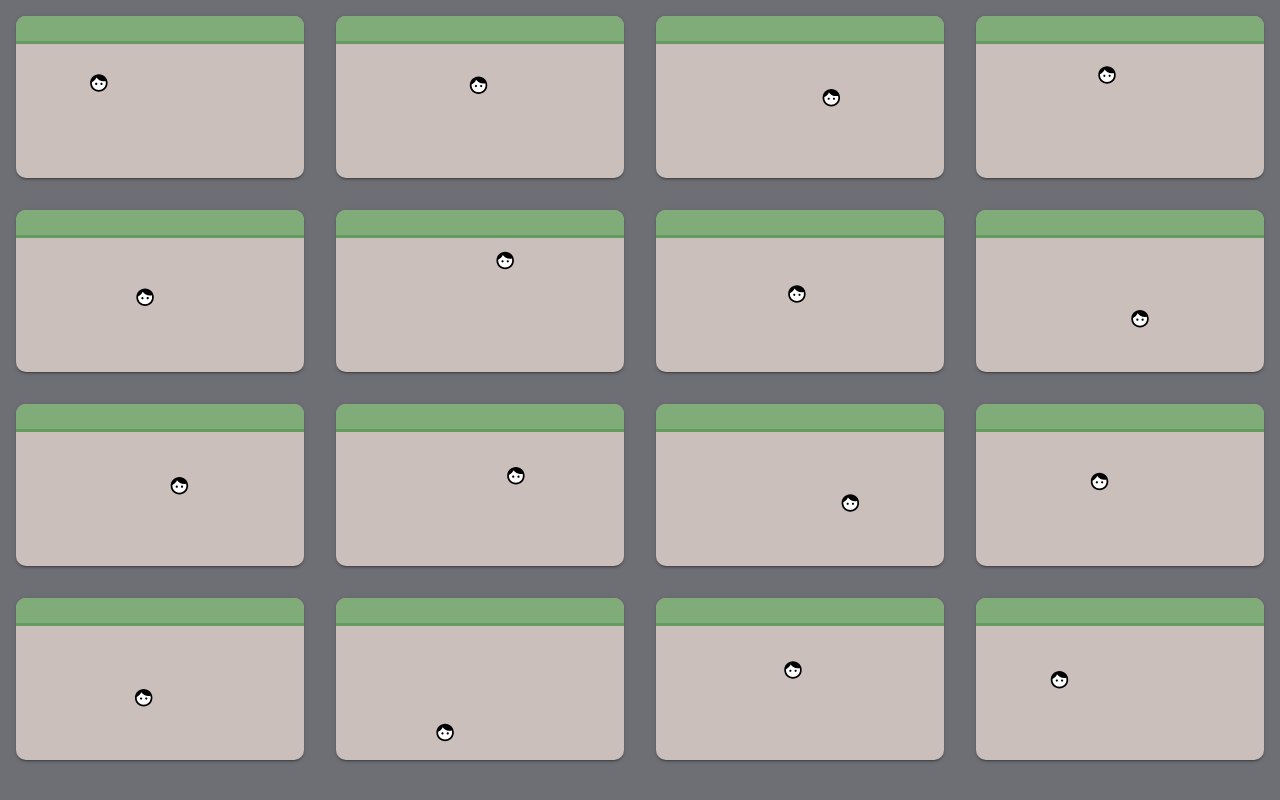
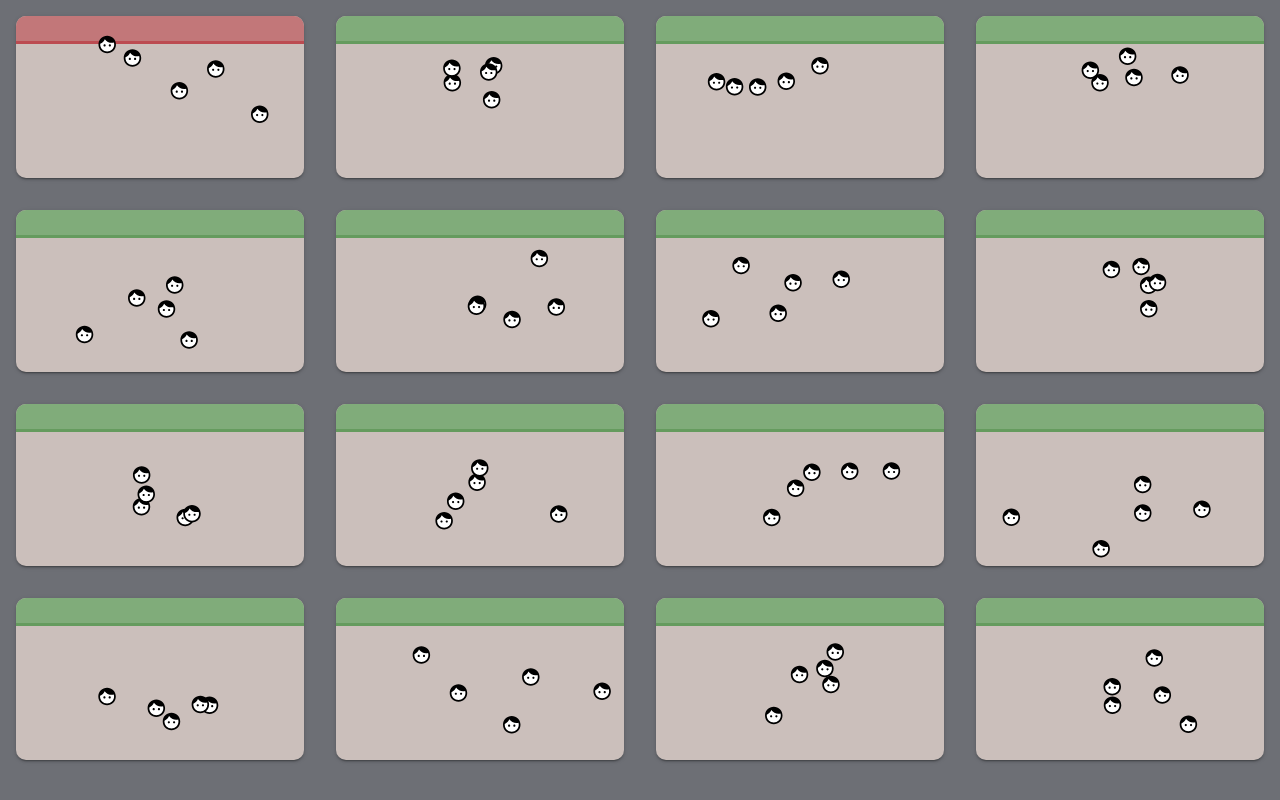
Before and after one commit to Dmitry-Zorin/motion, a React (Create React App) app: page / in a window 1280 px wide. Built offline with nearby package versions, Linux system fonts and the light colour scheme.

Commit message:
Add support for multiple people

```diff
--- a/src/CameraObjects.js
+++ b/src/CameraObjects.js
@@ -2,13 +2,17 @@ import {useState} from "react"
 import Human from "./Human"
 import Train from "./Train"
 
+const numberOfPeople = 5
+
 const CameraObjects = ({index, large, height}) => {
-    const [isCloseToDoors, setIsCloseToDoors] = useState(false)
+    const [isCloseToDoors, setIsCloseToDoors] = useState([...Array(numberOfPeople).keys()].map(() => false))
 
     return (
         <>
             <Train {...{large, isCloseToDoors}}/>
-            <Human {...{index, large, height, setIsCloseToDoors}}/>
+            {isCloseToDoors.map((_, i) => (
+                <Human key={i} num={i} {...{index, large, height, setIsCloseToDoors}}/>
+            ))}
         </>
     )
 }
--- a/src/Human.js
+++ b/src/Human.js
@@ -3,12 +3,12 @@ import {motion} from "framer-motion"
 import {useContext} from "react"
 import CoordsContext from "./CoordsContext"
 
-const Human = ({index, height = 0.9 * window.innerHeight, large, setIsCloseToDoors}) => {
-    let {x, y} = useContext(CoordsContext)[index - 1]
+const Human = ({num, index, height = 0.9 * window.innerHeight, large, setIsCloseToDoors}) => {
+    let {x, y} = useContext(CoordsContext)[index - 1][num]
     let size, diff, trainHeight
 
     if (large) {
-        size = 30
+        size = 60
         diff = 6
         trainHeight = 115
     } else {
@@ -20,7 +20,11 @@ const Human = ({index, height = 0.9 * window.innerHeight, large, setIsCloseToDoo
     x = x * 16 / 9 * height - size / 2 + diff
     y = y * height - size / 2 + diff
 
-    setIsCloseToDoors(y < trainHeight)
+    setIsCloseToDoors(e => {
+        const newE = [...e]
+        newE[num] = y < trainHeight
+        return newE[num] === e[num] ? e : newE
+    })
 
     return (
         <motion.div
--- a/src/Navigator.js
+++ b/src/Navigator.js
@@ -2,7 +2,8 @@ import {useEffect, useState} from "react"
 import CoordsContext from "./CoordsContext"
 
 let isMoving = false
-let globCoords = [...Array(16).keys()].map((_, i) => ({x: 0.5, y: 0.5}))
+const numberOfPeople = 5
+let globCoords = [...Array(16).keys()].map(_ => ([...Array(numberOfPeople).keys()].map(_ => ({x: 0.5, y: 0.5}))))
 
 const getRandomCoord = (coord) => (
     Math.min(Math.max(coord + Math.random() / 10 * (-1) ** (Math.random() > 0.5), 0), 1)
@@ -15,10 +16,10 @@ const Navigator = ({children}) => {
         if (!isMoving) {
             isMoving = true
             const interval = setInterval(() => {
-                setCoords(globCoords = globCoords.map(c => ({
+                setCoords(globCoords = globCoords.map(arr => arr.map(c => ({
                     x: getRandomCoord(c.x),
                     y: getRandomCoord(c.y)
-                })))
+                }))))
             }, 1000)
             return () => clearInterval(interval)
         }
--- a/src/Train.js
+++ b/src/Train.js
@@ -4,9 +4,10 @@ import {useEffect, useRef} from "react"
 const Train = ({large, isCloseToDoors}) => {
     const train = useRef()
 
+    const isAnyoneCloseToDoors = isCloseToDoors.some(e => e)
+
     useEffect(() => {
         setTimeout(() => {
-            //const trainStyle =train.current.style
             train.current.style.transitionDuration = '0.2s'
             train.current.style.transitionDelay = '0.4s'
         }, 1000)
@@ -18,8 +19,8 @@ const Train = ({large, isCloseToDoors}) => {
             style={{
                 width: '100%',
                 height: large ? 100 : 25,
-                borderBottom: `${large ? 12 : 3}px solid #${isCloseToDoors ? 'BC4B51' : '659B5E'}`,
-                background: isCloseToDoors ? '#C27779' : '#80AC7A',
+                borderBottom: `${large ? 12 : 3}px solid #${isAnyoneCloseToDoors ? 'BC4B51' : '659B5E'}`,
+                background: isAnyoneCloseToDoors ? '#C27779' : '#80AC7A',
                 position: 'absolute',
                 transitionProperties: 'background-color, border',
                 transitionFunction: 'ease'
```
